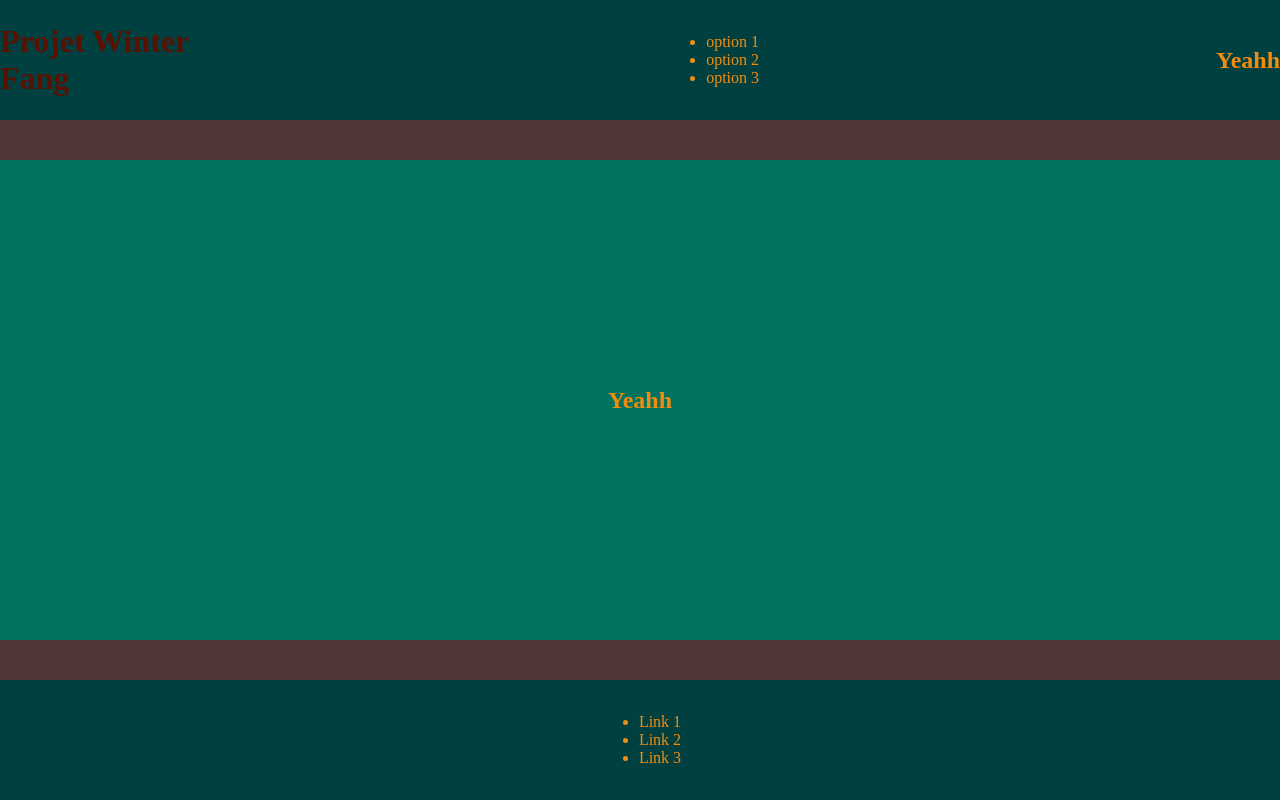
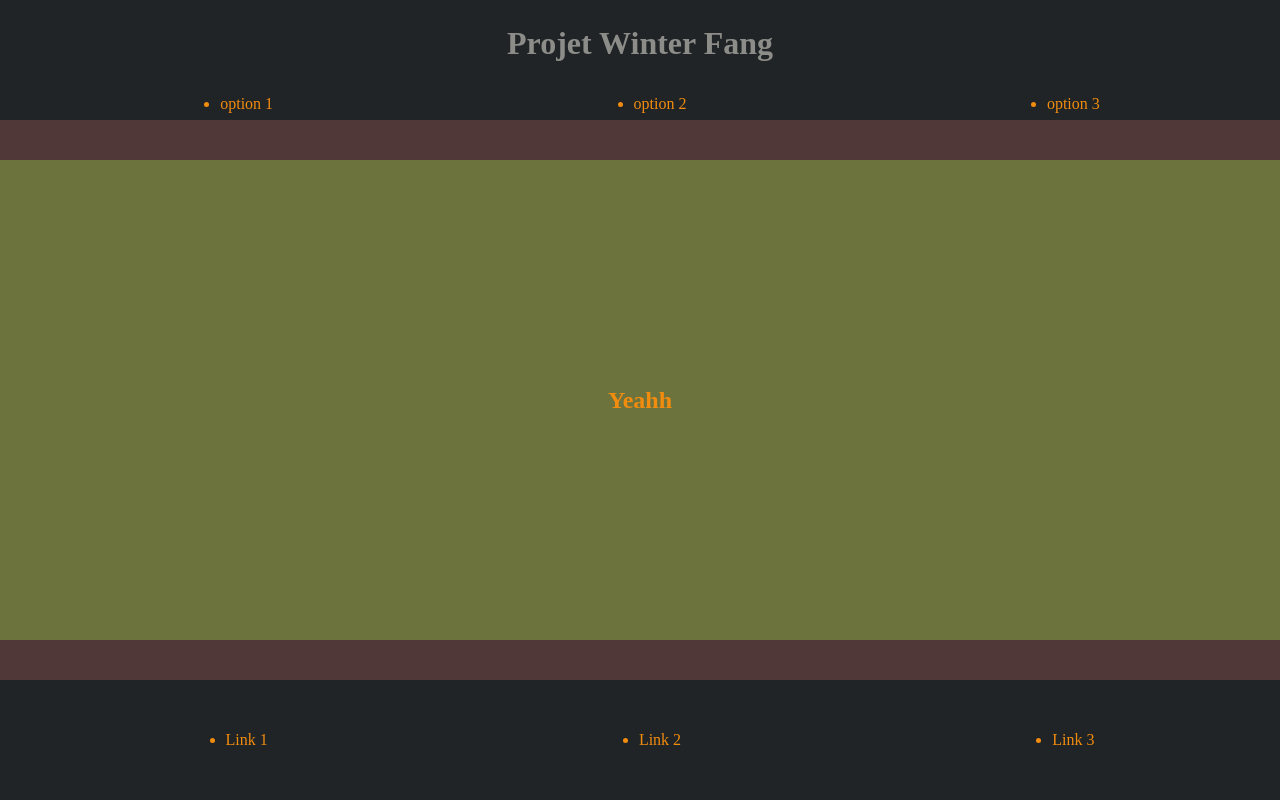
Before and after one commit to JorisMLN/projetWinterFang, a plain HTML site: page index.html in a window 1280 px wide. Drawn offline with Linux system fonts and the light colour scheme.

Commit message:
Sass design V1

```diff
--- a/index.html
+++ b/index.html
@@ -24,7 +24,6 @@
                 <li>option 3</li>
             </ul>
         </nav>
-        <h2>Yeahh</h2>
     </header>
 
     <!-- Section -->
--- a/sass/_mobile.scss
+++ b/sass/_mobile.scss
@@ -21,12 +21,23 @@ body{
 
 header{
     @include flexAroundCenter;
+    flex-direction: column;
     width: 100%;
     height: 15%;
     background-color: $primaire;
+    h1{
+        @include flexAroundCenter;
+        width: 100%;
+    }
     nav{
         @include flexAroundCenter;
         width: 100%;
+        height: 20%;
+        ul{
+            @include flexAroundCenter;
+            flex-direction: row;
+            width: 100%;
+        }
     }
 }
 
@@ -38,7 +49,14 @@ section{
 }
 footer{
     @include flexAroundCenter;
+    flex-direction: row;
     width: 100%;
     height: 15%;
     background-color: $primaire;
+    ul{
+        @include flexAroundCenter;
+        flex-direction: row;
+        width: 100%;
+        height: 30%;
+    }
 }
--- a/sass/_variable&Mixin.scss
+++ b/sass/_variable&Mixin.scss
@@ -1,10 +1,16 @@
 
 /* Variables */
 
-$primaire: #014040;
-$secondaire: #02735E;
-$tertaire: #03A678;
-$fire: #591202;
+// $primaire: #014040;
+// $secondaire: #02735E;
+// $tertaire: #03A678;
+// $fire: #591202;
+// $sand: #F28C0F;
+
+$primaire: #202426;
+$secondaire: #6C733D;
+$tertaire: #9DA65D;
+$fire: #8C8C88;
 $sand: #F28C0F;
 
 /* Mixins */
```
Also changed, not shown: styles.css, 1 other file.
